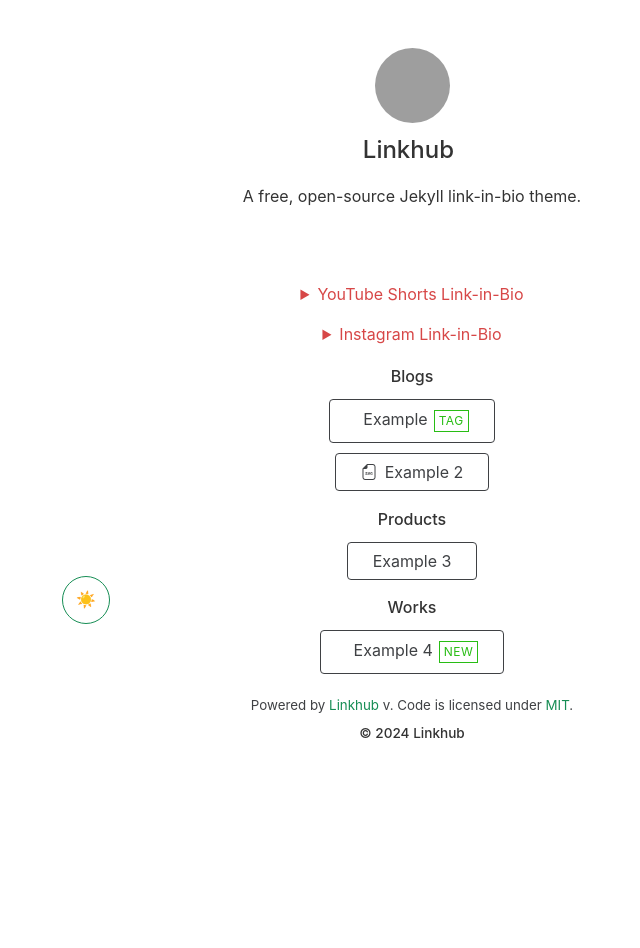
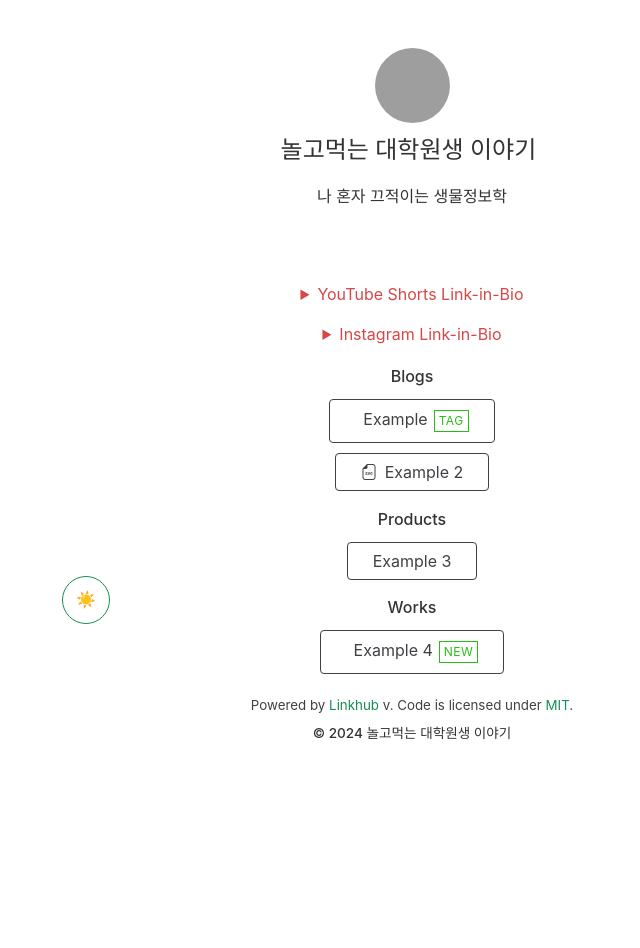
Before and after one commit to qjjin/qjjin.github.io, a Jekyll site: the page built from index.html, in a window 1280 px wide. Shown: the whole page, without its empty margins (228-868 px from the left). Built offline with Jekyll 4.4.1, drawn with Linux system fonts in a browser that asks for light colours; nearby versions of some CDN libraries; grey boxes are pictures that could not be loaded.

Commit message:
Update _config.yml

```diff
--- a/_config.yml
+++ b/_config.yml
@@ -2,9 +2,9 @@
 theme: linkhub-jekyll-theme
 
 # Site Configuration
-name: Linkhub  # Name of your website
+name: 놀고먹는 대학원생 이야기  # Name of your website
 tagline: Links  # Set your preferred page title
-description: A free, open-source Jekyll link-in-bio theme.  # Also used as a meta description
+description: 나 혼자 끄적이는 생물정보학  # Also used as a meta description
 favicon:
   path: https://i.ibb.co/SBRmBmt/favicon.png # Path / URL to the favicon of your website (e.g., 'assets/images/favicon.png')
   type: png # File format of image. Change according to your image. Supported types: https://developer.mozilla.org/en-US/docs/Web/Media/Formats/Image_types
```
